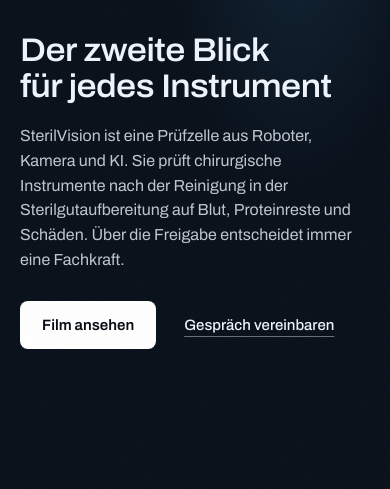
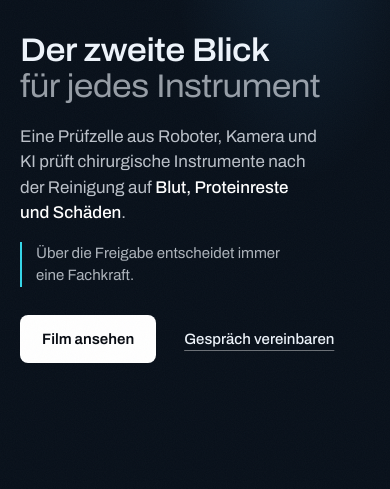
Before and after one commit to hackbert301009/sterilvision_placeholder, a plain HTML site: page index.html in a window 390 px wide. Shown: the part 355-844 px from the top of the page. Drawn offline with Linux system fonts and the light colour scheme.

Commit message:
Hero: Headline zweifarbig, Lead gekürzt, Freigabe-Hinweis abgesetzt
Co-Authored-By: Claude Fable 5.2 <noreply@anthropic.com>

```diff
--- a/index.html
+++ b/index.html
@@ -89,8 +89,9 @@
 
       <div class="wrap">
         <div class="hero-inner">
-          <h1 data-split><span class="h1-row">Der zweite Blick</span> <span class="h1-row">für jedes Instrument</span></h1>
-          <p class="lead" data-hero>SterilVision ist eine Prüfzelle aus Roboter, Kamera und KI. Sie prüft chirurgische Instrumente nach der Reinigung in der Sterilgutaufbereitung auf Blut, Proteinreste und Schäden. Über die Freigabe entscheidet immer eine Fachkraft.</p>
+          <h1 data-split><span class="h1-row">Der zweite Blick</span> <span class="h1-row h1-soft">für jedes Instrument</span></h1>
+          <p class="lead" data-hero>Eine Prüfzelle aus Roboter, Kamera und KI prüft chirurgische Instrumente nach der Reinigung auf <strong>Blut, Proteinreste und Schäden</strong>.</p>
+          <p class="hero-note" data-hero>Über die Freigabe entscheidet immer eine Fachkraft.</p>
           <div class="hero-actions" data-hero>
             <a class="btn btn-primary" href="#film">Film ansehen</a>
             <a class="hero-link" href="kontakt.html">Gespräch vereinbaren</a>
--- a/styles.css
+++ b/styles.css
@@ -199,7 +199,10 @@ p { text-wrap: pretty; }
   letter-spacing: -0.018em; line-height: 1.05; text-wrap: initial;
 }
 .hero h1 .h1-row, .hero h1 .line { display: block; }
-.hero .lead { margin-top: 28px; max-width: 52ch; font-size: clamp(1.0625rem, 1.3vw, 1.1875rem); line-height: 1.55; color: rgba(238, 244, 251, 0.8); }
+.hero h1 .h1-soft { color: rgba(238, 244, 251, 0.62); font-weight: 400; }
+.hero .lead { margin-top: 30px; max-width: 40ch; font-size: clamp(1.125rem, 1.45vw, 1.3125rem); line-height: 1.5; color: rgba(238, 244, 251, 0.78); text-wrap: pretty; }
+.hero .lead strong { font-weight: 500; color: #fff; }
+.hero-note { margin-top: 20px; padding-left: 14px; border-left: 2px solid var(--cyan); font-size: 0.9375rem; line-height: 1.5; color: rgba(238, 244, 251, 0.72); }
 .hero-actions { display: flex; flex-wrap: wrap; align-items: center; gap: 14px 28px; margin-top: 36px; }
 .hero-link {
   font-weight: 500; font-size: 0.9375rem; color: var(--text);
@@ -524,7 +527,8 @@ p { text-wrap: pretty; }
   .hero { align-items: flex-start; padding-top: max(46svh, 300px); padding-bottom: 32px; }
   .hero-canvas { inset: 0 0 auto; height: 100svh; }
   .hero h1 { font-size: clamp(1.75rem, 8.4vw, 3.4rem); font-stretch: 108%; line-height: 1.08; }
-  .hero .lead { margin-top: 20px; font-size: 1rem; }
+  .hero .lead { margin-top: 20px; font-size: 1.0625rem; }
+  .hero-note { margin-top: 16px; }
   .hero-actions { margin-top: 28px; }
   .hero-fallback { width: 80vw; right: 10vw; top: 16%; }
   .finale-grid { grid-template-columns: 1fr; }
```
